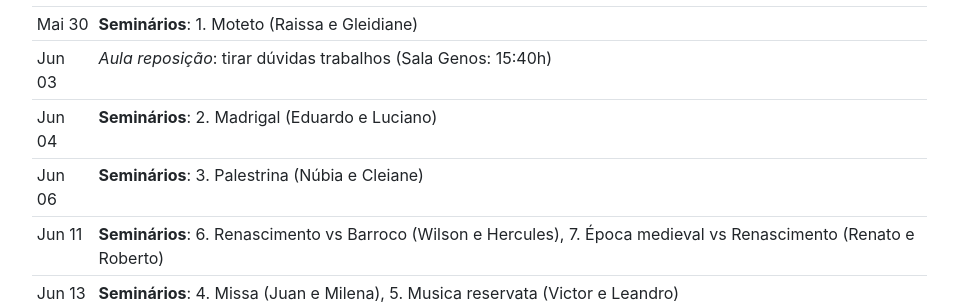
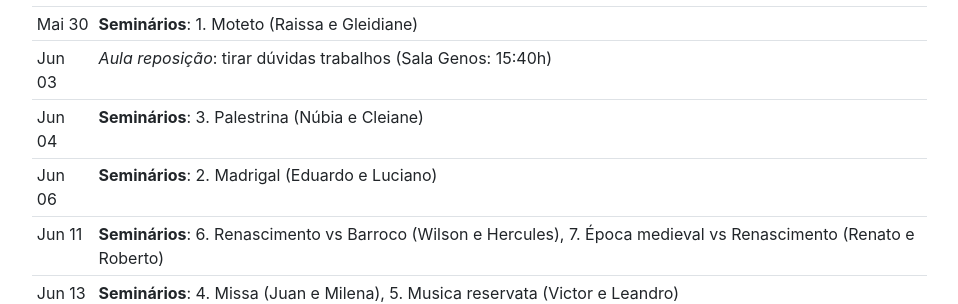
Before and after one commit to kroger/genosmus, a Jekyll site: the page built from _pedro/musa75.md, in a window 1280 px wide and 900 px high, scrolled down 2420 px. Shown: the part 153-457 px from the top of the window, without its empty margins (68-1026 px from the left). Built offline with Jekyll 4.4.1, drawn with Linux system fonts in a browser that asks for light colours.

Commit message:
Muda cronograma

```diff
--- a/_pedro/musa75.md
+++ b/_pedro/musa75.md
@@ -89,8 +89,8 @@ Mai 27 | *Aula reposição*: tirar dúvidas trabalhos (Sala Genos: 15:40h)
 Mai 28 | Introdução aos seminários
 Mai 30 | **Seminários**: 1. Moteto (Raissa e Gleidiane)
 Jun 03 | *Aula reposição*: tirar dúvidas trabalhos (Sala Genos: 15:40h)
-Jun 04 | **Seminários**: 2. Madrigal (Eduardo e Luciano)
-Jun 06 | **Seminários**: 3. Palestrina (Núbia e Cleiane)
+Jun 04 | **Seminários**: 3. Palestrina (Núbia e Cleiane)
+Jun 06 | **Seminários**: 2. Madrigal (Eduardo e Luciano)
 Jun 11 | **Seminários**: 6. Renascimento vs Barroco (Wilson e Hercules), 7. Época medieval vs Renascimento (Renato e Roberto)
 Jun 13 | **Seminários**: 4. Missa (Juan e Milena), 5. Musica reservata (Victor e Leandro)
 Jun 18 | **Seminários**: 8. Outros Compositores Renascentistas (Rosane e Abraão), 9. Contraponto imitativo (Paola)
```
